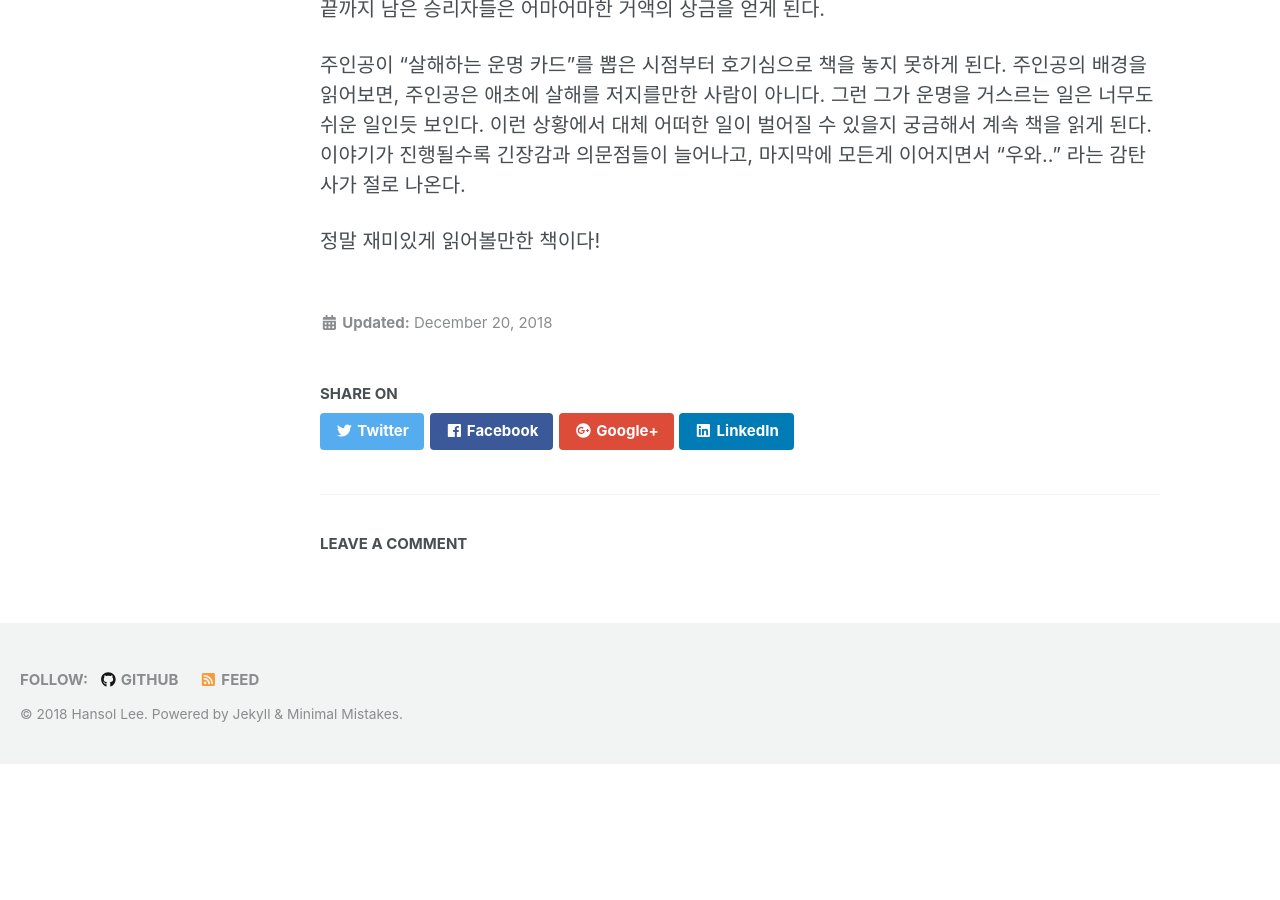
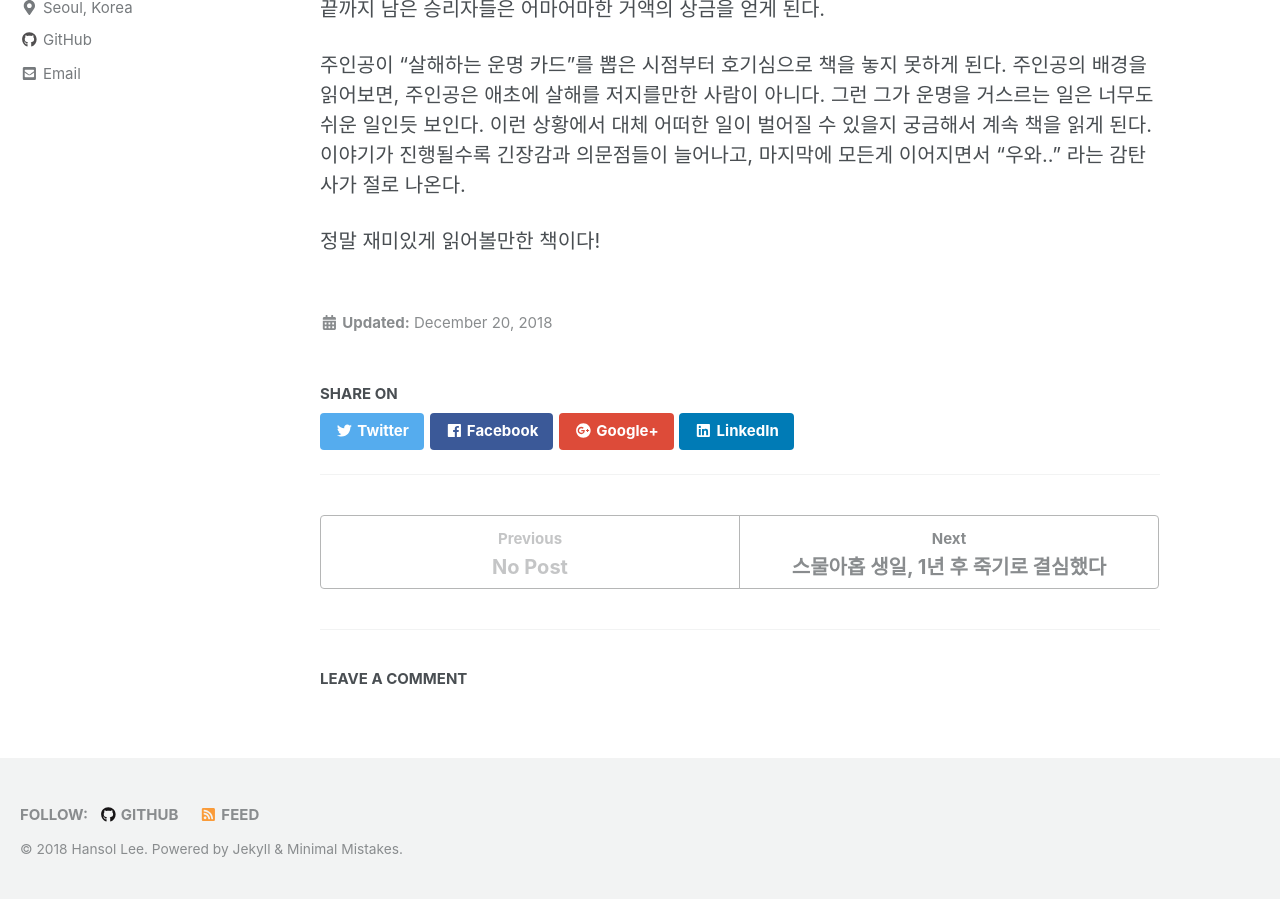
Before and after one commit to giantsol/giantsol.github.io, a Jekyll site: the page built from _books/2018-12-20-murder-destiny.md, in a window 1280 px wide and 900 px high, scrolled down 394 px. Built offline with Jekyll 4.4.1, drawn with Linux system fonts in a browser that asks for light colours; cached includes are drawn as plain includes; nearby versions of some CDN libraries; comment, search, counter and statistics services are not loaded; before the commit the page ends 1159 px from its top, so only the background shows below that; some of the changed lines change nothing that is shown.

Commit message:
write 29-years-old-death book review

```diff
--- a/_books/2018-12-20-murder-destiny.md
+++ b/_books/2018-12-20-murder-destiny.md
@@ -1,6 +1,6 @@
 ---
 title: "살해하는 운명 카드"
-image_path: assets/images/murder_destiny_card.jpeg
+image_path: assets/images/books/murder_destiny_card.jpeg
 excerpt: "최근 읽은 스릴러, 미스터리 소설 중 몰입감있게 읽었던 책이다. 쓸데없이 잔인하거나 놀래키는 ..."
 ---
 
--- /dev/null
+++ b/_books/2018-12-23-29-years-old-death.md
@@ -0,0 +1,15 @@
+---
+title: "스물아홉 생일, 1년 후 죽기로 결심했다"
+image_path: assets/images/books/29_years_old_death.jpg
+excerpt: "읽을 때 마다 *'사람은 이렇게나 변할 수 있다'*를 느끼게 해주는 감명깊은 책이다. 괄목상대(刮目相對),  ..."
+---
+
+읽을 때 마다 *'사람은 이렇게나 변할 수 있다'*를 느끼게 해주는 감명깊은 책이다. 괄목상대(刮目相對), 몰라볼 정도로 예전과 달라졌음을 의미하는데, 사람은 얼마든지 현재로썬 상상도 할 수 없을 만큼 달라질 수 있다는 것을 느낄 수 있다.
+
+하야마 아마리라는 익명의 저자가 쓴 책으로, 장르는 에세이인데 마치 소설처럼 느껴진다. 주인공의 생각과 감정과 경험이 나와는 너무 동떨어져 이거 정말 수필인가? 라는 생각이 들 때가 많았다. 이 책을 읽으면서 떠오른 가장 중요한 키워드는 **목표**, **집념**, 그리고 **기회**이다. 자살을 생각했던 여주인공은 정말 우연한 사건으로 필사의 목표를 가지게 된다. 말 그대로 이 목표를 이루고 생을 마감하겠다는 것이다. 이 목표만을 위해 살게된 그녀는 생애 처음 해보는 무모한 일들을 감행하는데, 당연히 모든 방면에서 서투르다. 그녀의 이상과 현재 그녀의 위치는 너무나도 멀게만 느껴진다. 하지만, 그녀가 움직이기 시작했다는 것만으로 주위가 변하기 시작한다. 다른 일들도 서서히 맞물리며 흥미진진한 일들이 생기고 희망이 보이기 시작한다. 그녀의 변하는 감정에 몰입하고 투지에 감명받으며 읽다가, 이야기의 막바지 그녀의 일생일대의 승부에서는 마치 내가 옆에서 보는듯 생생하다. 그리고 그녀의 승리에 나도 후련함을 느끼며 진심으로 축하했고, 나도 저렇게 살아볼 수 있을까 하고 꿈꾸게 되었다. 그녀가 인생의 패배자를 자처하는 모습에서 아름답운 여성으로 변하는 과정을 보면서 나도 덩달아 희망을 키우고 변하고 싶다는 의지가 불타올랐다.
+
+이 감동적인 이야기를 이루어내는 그녀의 목표와 집념은 정말 우연한 한번의 **기회**로 시작되었다. 나에게도 저런 기회가 주어진다면 바뀔 수 있을까, 하고 꿈꾸게 된다. 그녀는 진심으로 인생을 끝내려고 했던 극단적인 상황에서 이런 기회를 얻었다. 하지만 반드시 그러라는 법은 없다. 기회는 얼마든지 우리 스스로 만들 수 있고, 중요한 것은 **그런 기회들로 하여금 우리는 언제든지 크게 바뀔 수 있다는 것이다**. 기회는 준비된 자에게만 찾아온다. 기회가 기회라는 것을 모르고, 그것을 사용할 생각조차 못하는 사람에게는 저 멀리 굴러가는 돌멩이와 다를 바 없다. 변화를 원한다면 나 스스로 기회를 찾고 만들어가며 뚜렷한 목표를 세워야함을 크게 느꼈다.
+
+내가 뭘 해야할지 모를 때나 단순히 기분이 쳐질 때 습관적으로 이 책을 다시 넘겨본다. 그리고 이 저자는 지금 어떻게 살고 있을까 생각하며 인생은 여러모로 참 재미있다는 생각을 하게 된다.
+
+제목만 보고는 거부감을 느낄 사람들도 있겠지만, 개인적으로는 정말 강추하는 책이다.
```
Also changed, not shown: assets/images/books/29_years_old_death.jpg (added), assets/images/books/murder_destiny_card.jpeg (renamed from assets/images/murder_destiny_card.jpeg).
